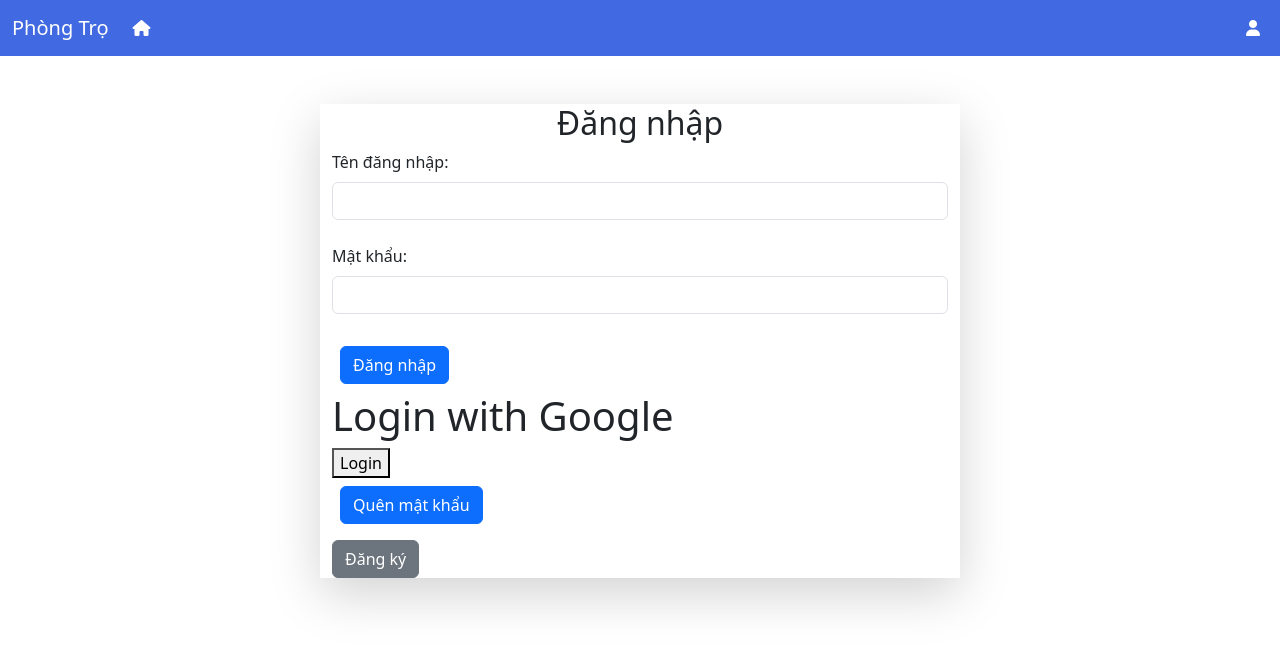
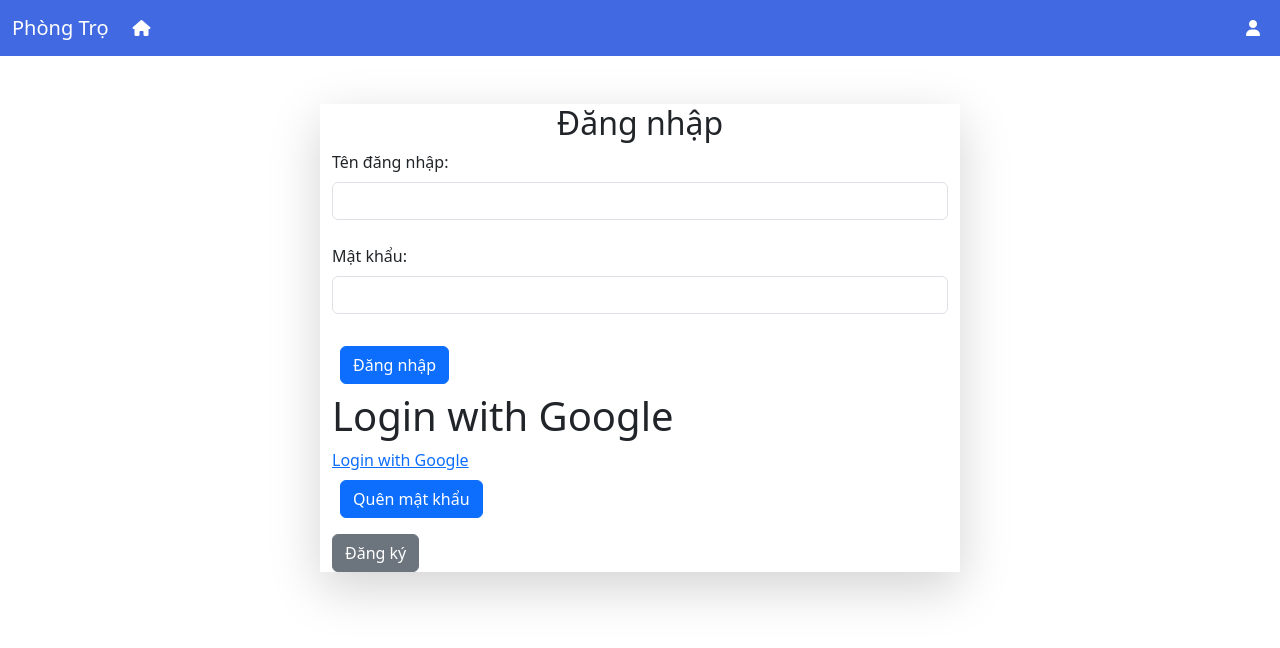
Before and after one commit to nguyentrungtinh2003/room_management_system_frontend, a React (Create React App) app: page /login in a window 1280 px wide. Shown: the top 648 px of the page. Built offline with nearby package versions, Linux system fonts and the light colour scheme; no server answers.

Commit message:
Update login google basic btn login href

```diff
--- a/src/Auth/Google.js
+++ b/src/Auth/Google.js
@@ -1,16 +1,21 @@
 // src/Login.js
-import React from "react";
+import React, { useEffect } from "react";
 import Url from "../Config/Url";
+import { useLocation } from "react-router-dom";
 
 const Google = () => {
-  const handleLogin = () => {
-    window.open(`${Url}/oauth2/authorization/google`, "_self");
-  };
+  const location = useLocation();
+  useEffect(() => {
+    const queryParams = new URLSearchParams(location.search);
+    const email = queryParams.get("email");
+
+    localStorage.setItem("email", email);
+  }, [location]);
 
   return (
     <div>
       <h1>Login with Google</h1>
-      <button onClick={handleLogin}>Login</button>
+      <a href={`${Url}/oauth2/authorization/google`}>Login with Google</a>
     </div>
   );
 };
```
